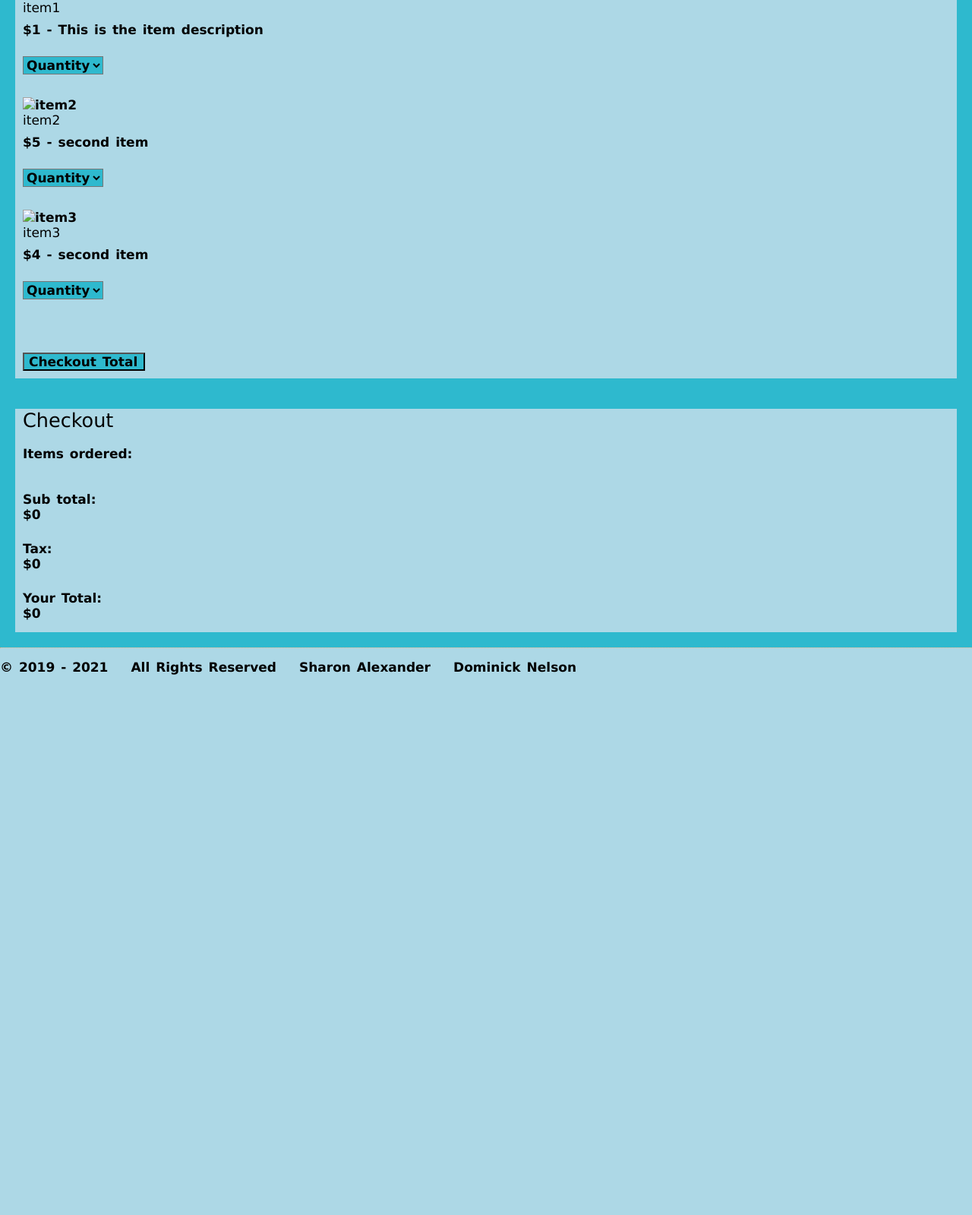
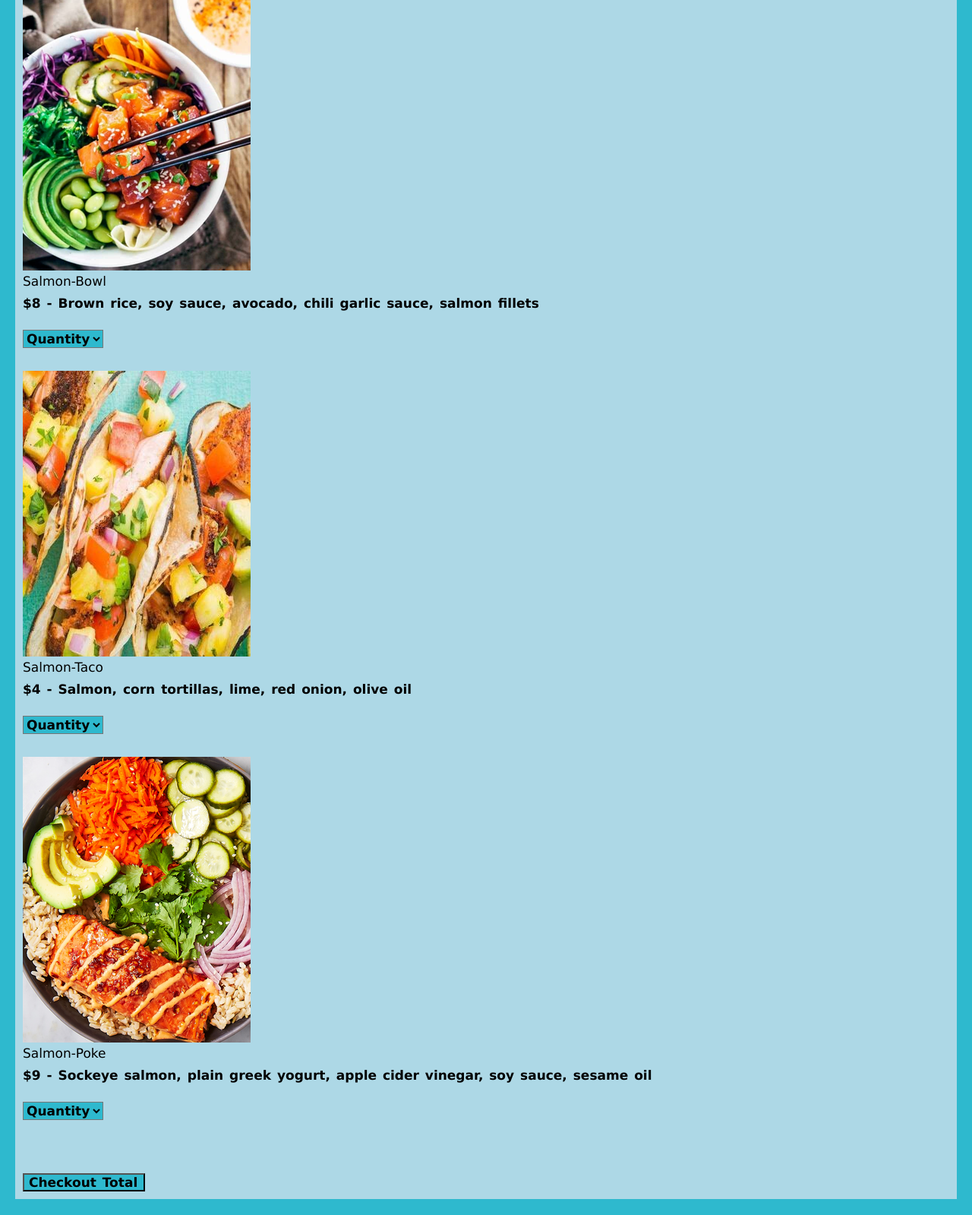
Before and after one commit to nicknelson97/it-262-p3, a PHP site: page / in a window 1280 px wide. Shown: the part 279-1878 px from the top of the page at 76% size. Before the commit the page ends 1167 px from the top, so only its background shows below. Run offline with PHP 8.4, Linux system fonts and the light colour scheme; data that the repository does not hold is empty.

Commit message:
Add files via upload

```diff
--- a/Menu.php
+++ b/Menu.php
@@ -7,18 +7,21 @@ class Menu {
     public $name = "";
     public $price = 0;
     public $desc = "";
-    public $qty=0;
+    public $image = "";
+    public $qty = 0;
+    //public $extra = 0;
 
-     public function __construct($name,$price,$desc)
+     public function __construct($name,$price,$desc,$image)
     {
         $this->name = $name;
         $this->price = $price;
         $this->desc = $desc;
+        $this->image = $image;
         $this->qty = 0;
-
+        //$this->extra = 0;
     }
 }
 
-    $items[] = new Menu("item1",1.00,"This is the item description");
-    $items[] = new Menu("item2",5.00,"second item");
-    $items[] = new Menu("item3",4.00,"second item");
+    $items[] = new Menu("Salmon-Bowl",8.00,"Brown rice, soy sauce, avocado, chili garlic sauce, salmon fillets","includes/images/poke300x376.png");
+    $items[] = new Menu("Salmon-Taco",4.00,"Salmon, corn tortillas, lime, red onion, olive oil","includes/images/taco300x376.jpg");
+    $items[] = new Menu("Salmon-Poke",9.00,"Sockeye salmon, plain greek yogurt, apple cider vinegar, soy sauce, sesame oil","includes/images/bowl300x376.jpg");
```
